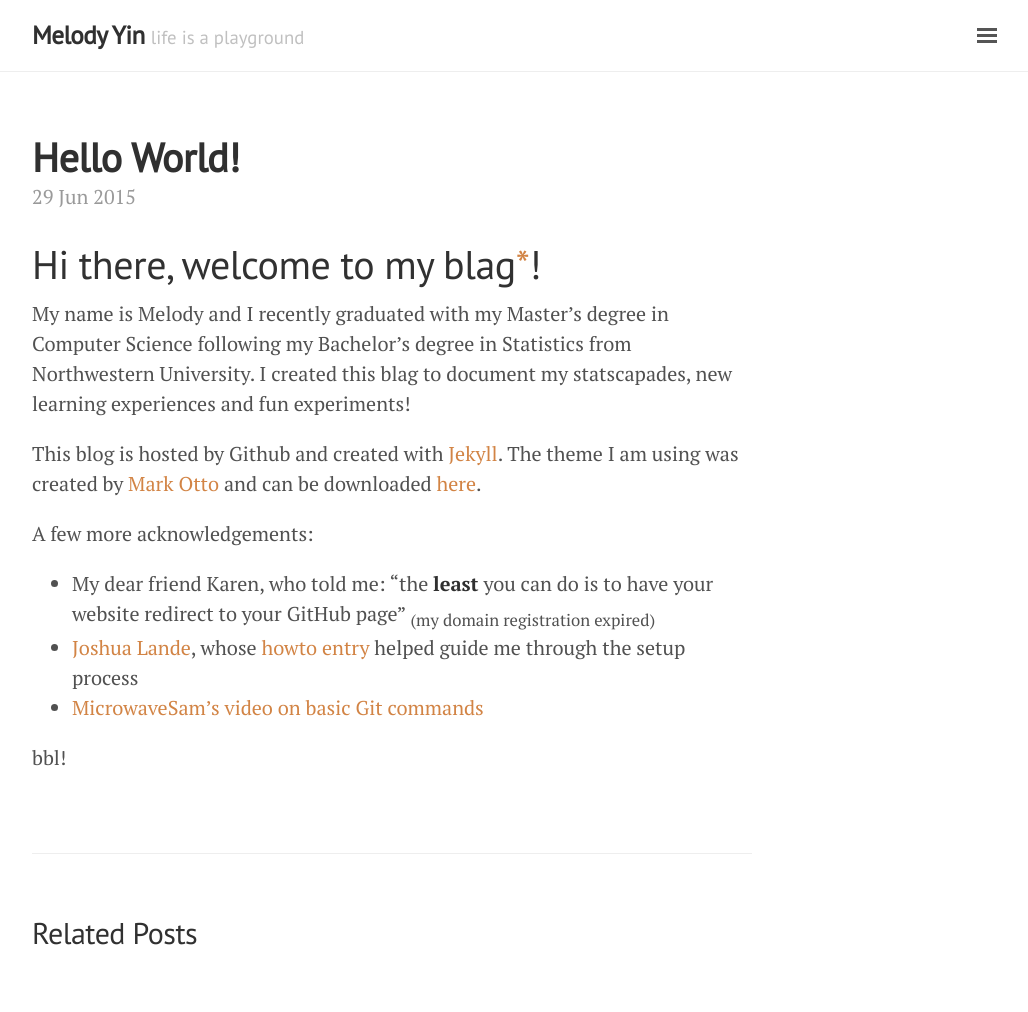
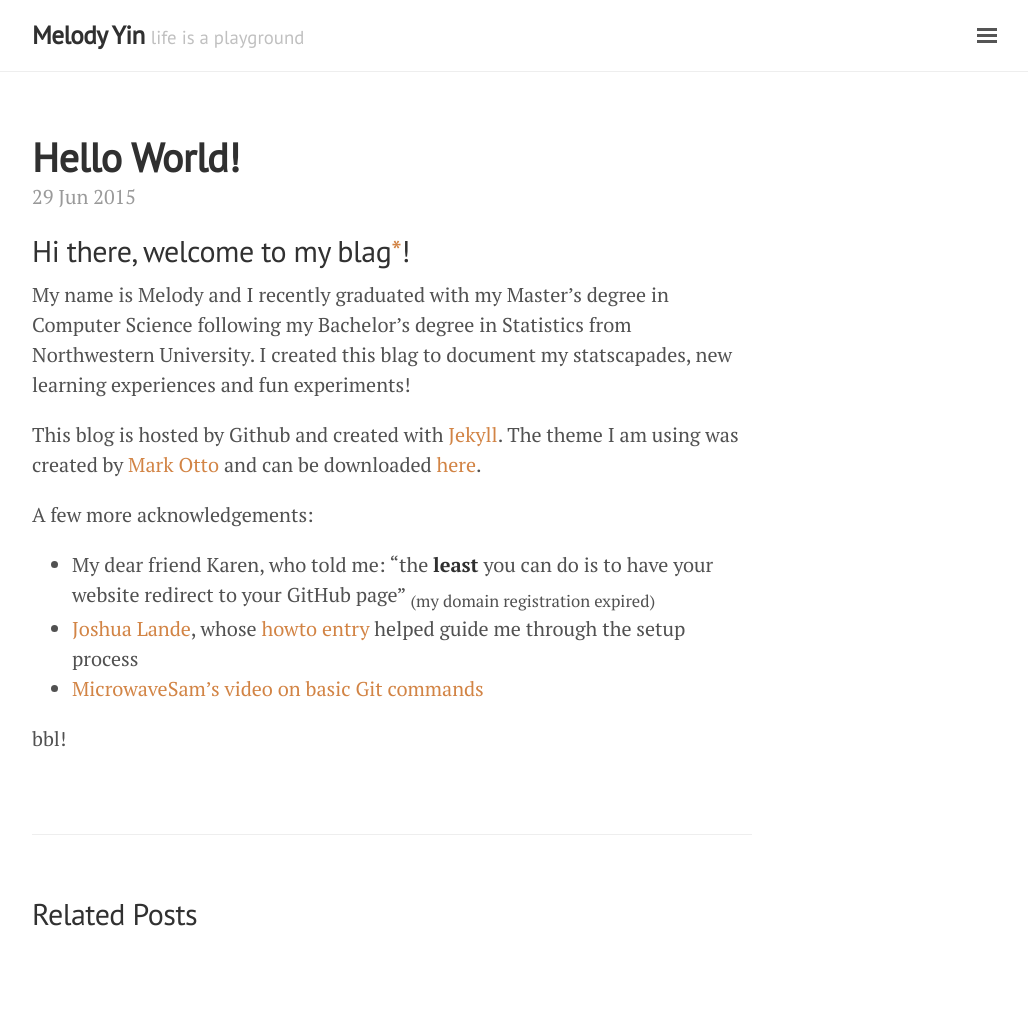
Before and after one commit to melodyyin/melodyyin.github.io, a Jekyll site: the page built from _posts/2015-06-29-hello-world.md, in a window 1280 px wide. Shown: the whole page, without its empty margins (248-1276 px from the left). Built offline with Jekyll 4.4.1, drawn with Linux system fonts in a browser that asks for light colours.

Commit message:
fix markup

```diff
--- a/_posts/2015-06-29-hello-world.md
+++ b/_posts/2015-06-29-hello-world.md
@@ -4,14 +4,14 @@
 permalink: hello-world
 ---
 
-#Hi there, welcome to my blag[*](https://xkcd.com/148/)!
+##Hi there, welcome to my blag[*](https://xkcd.com/148/)!
 My name is Melody and I recently graduated with my Master's degree in Computer Science following my Bachelor's degree in Statistics from Northwestern University. I created this blag to document my statscapades, new learning experiences and fun experiments!
 
 This blog is hosted by Github and created with [Jekyll](http://jekyllrb.com/). The theme I am using was created by [Mark Otto](http://markdotto.com/) and can be downloaded [here](https://github.com/poole/lanyon/#readme).
 
 A few more acknowledgements:
-* My dear friend Karen, who told me: "the **least** you can do is to have your website redirect to your GitHub page" <sub>(my domain registration expired)</sub>
-* [Joshua Lande](http://joshualande.com/), whose [howto entry](http://joshualande.com/jekyll-github-pages-poole/) helped guide me through the setup process
-* [MicrowaveSam's video on basic Git commands](https://www.youtube.com/watch?v=73I5dRucCds)
+- My dear friend Karen, who told me: "the **least** you can do is to have your website redirect to your GitHub page" <sub>(my domain registration expired)</sub>
+- [Joshua Lande](http://joshualande.com/), whose [howto entry](http://joshualande.com/jekyll-github-pages-poole/) helped guide me through the setup process
+- [MicrowaveSam's video on basic Git commands](https://www.youtube.com/watch?v=73I5dRucCds)
 
 bbl!
```
